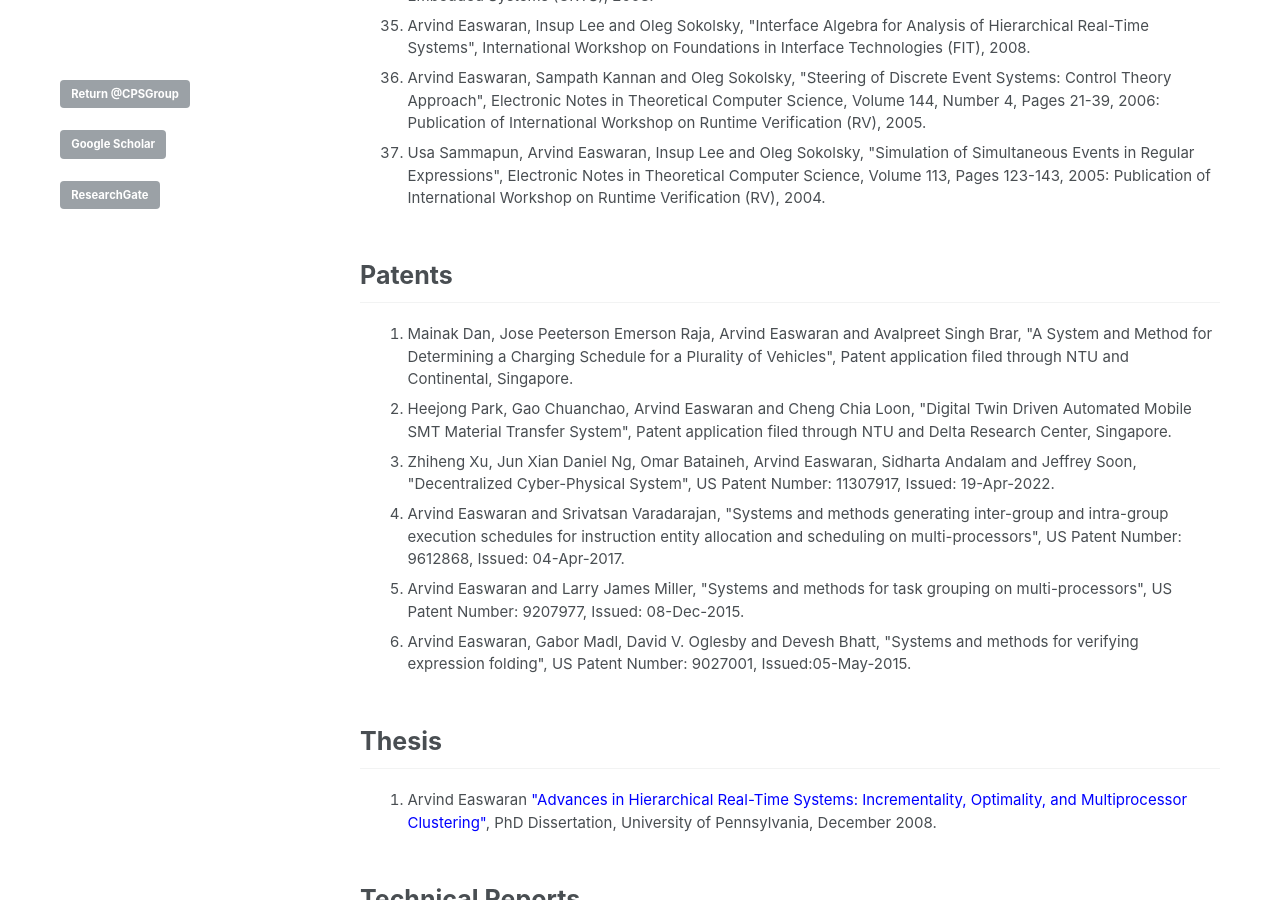
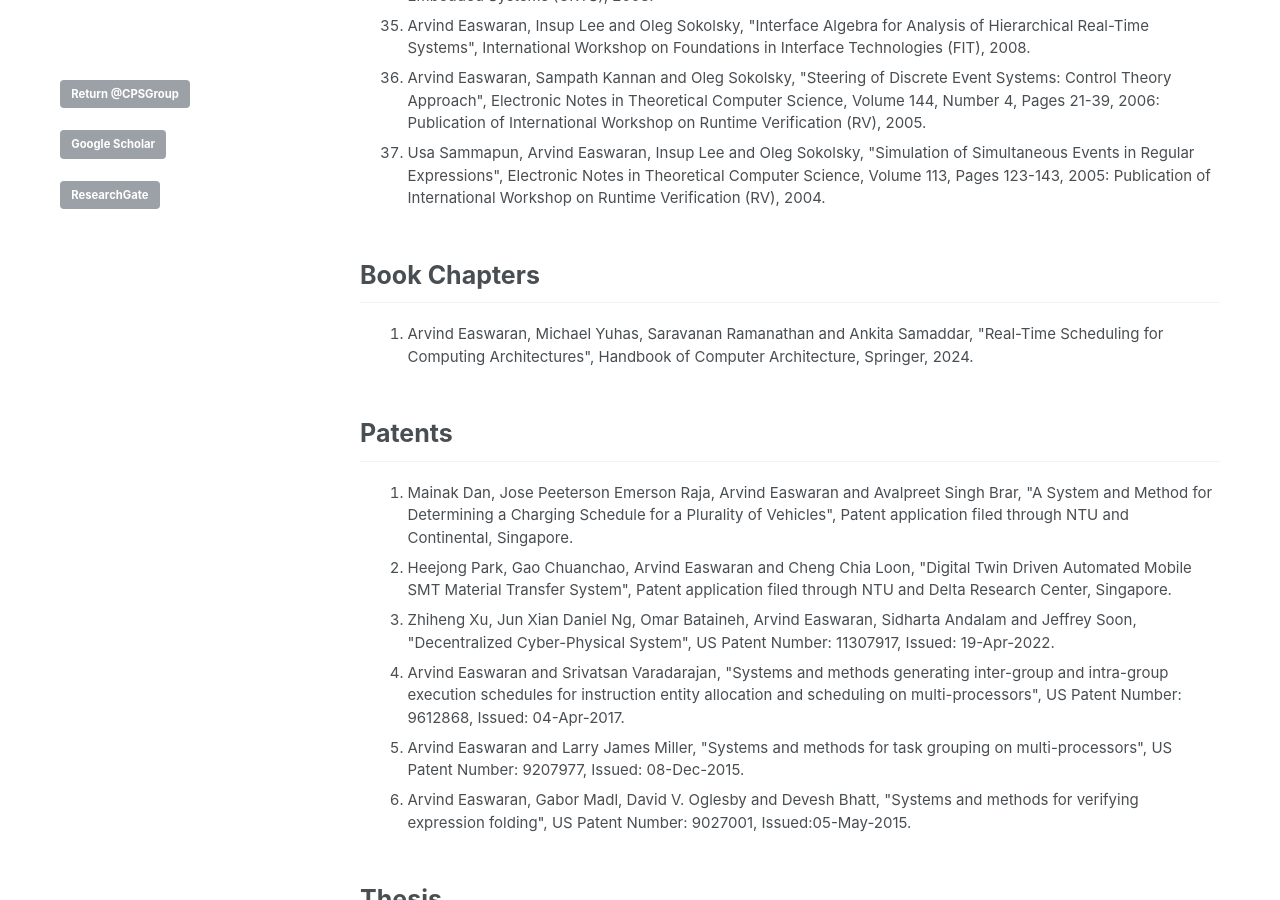
Before and after one commit to CPS-research-group/CPS-research-group.github.io, a Jekyll site: the page built from _pages/research_profile.md, in a window 1280 px wide and 900 px high, scrolled down 9801 px. Built offline with Jekyll 4.4.1, drawn with Linux system fonts in a browser that asks for light colours.

Commit message:
Updates.

```diff
--- a/_pages/research_profile.md
+++ b/_pages/research_profile.md
@@ -175,6 +175,12 @@ a.a:active {color:#0000FF; text-decoration:none;}
  			<li class="a">Usa Sammapun, Arvind Easwaran, Insup Lee and Oleg Sokolsky, "Simulation of Simultaneous Events in Regular Expressions", Electronic Notes in Theoretical Computer Science, Volume 113, Pages 123-143, 2005: Publication of International Workshop on Runtime Verification (RV), 2004.</li>
 		</ol>
 
+## Book Chapters
+
+<ol>
+ 	  	 <li class="a">Arvind Easwaran, Michael Yuhas, Saravanan Ramanathan and Ankita Samaddar, "Real-Time Scheduling for Computing Architectures", Handbook of Computer Architecture, Springer, 2024.</li>
+		</ol>
+
 ## Patents
 
 <ol>
```
